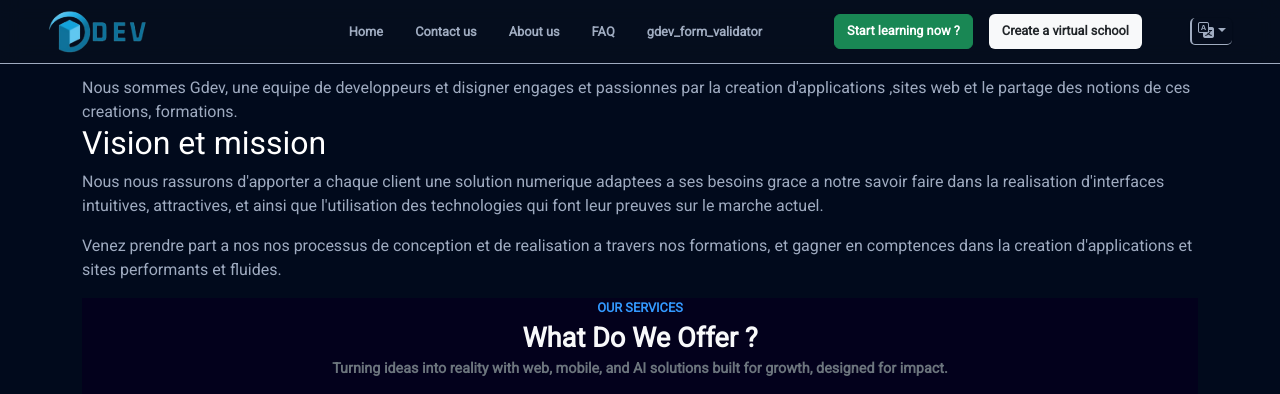
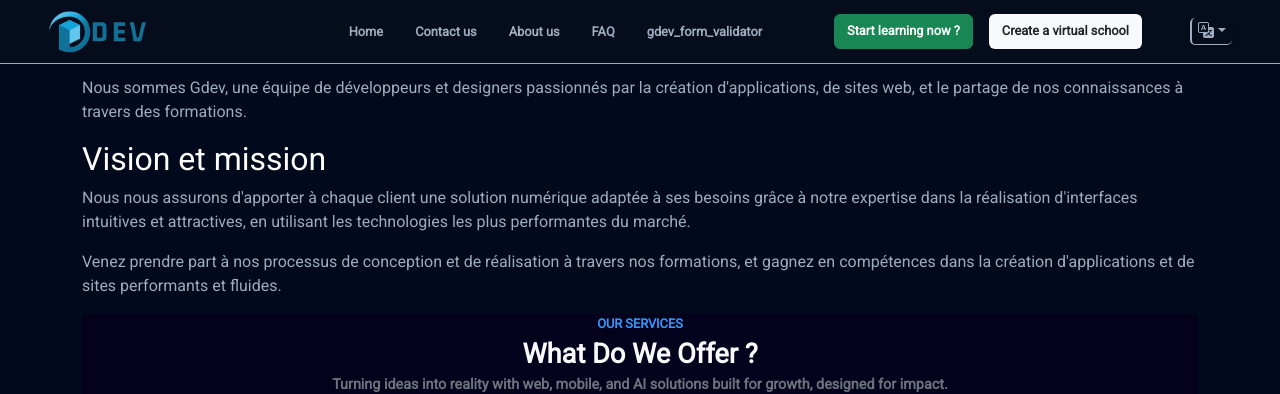
Before and after one commit to GlyphDev-com/gdev, a React (Vite) app: page /about-us in a window 1280 px wide. Shown: the top 394 px of the page. Built offline with nearby package versions, Linux system fonts and the light colour scheme.

Commit message:
language correction

```diff
--- a/src/pages/aboutUs/AboutUs.jsx
+++ b/src/pages/aboutUs/AboutUs.jsx
@@ -9,47 +9,55 @@ import Features from "../../components/Home/Features";
 
 export default function AboutUs() {
   return (
-    <div  style={{backgroundColor:"#010A1C", color: "#9FABC0"}}>
+    <div style={{ backgroundColor: "#010A1C", color: "#9FABC0" }}>
       <Header />
       <Space height="76px" backgroundColor="#010A1C" />
+
       <section className="container">
+        {/* Section introduction */}
         <section>
-          Nous sommes <span>Gdev</span>, une equipe de <span>developpeurs</span>  et <span>disigner</span> engages et
-          passionnes par la <span>creation d'applications ,sites web</span> et le partage des notions de ces creations, <span>formations</span>.
+          <p>
+            Nous sommes <span>Gdev</span>, une équipe de <span>développeurs</span> et <span>designers</span> passionnés par la
+            <span> création d'applications, de sites web</span>, et le partage de nos connaissances à travers des <span>formations</span>.
+          </p>
         </section>
+
+        {/* Vision et mission */}
         <section>
           <h2 className="text-white">Vision et mission</h2>
           <div>
             <p>
-              Nous nous rassurons d'apporter a chaque client une solution
-              numerique adaptees a ses besoins grace a notre savoir faire dans
-              la realisation d'interfaces intuitives, attractives, et ainsi que
-              l'utilisation des technologies qui font leur preuves sur le marche
-              actuel.
+              Nous nous assurons d'apporter à chaque client une solution numérique adaptée à ses besoins grâce à notre expertise dans
+              la réalisation d'interfaces intuitives et attractives, en utilisant les technologies les plus performantes du marché.
             </p>
           </div>
         </section>
+
+        {/* Invitation à rejoindre les formations */}
         <section>
           <p>
-          Venez prendre part a nos nos processus de conception et de realisation
-          a travers nos formations, et gagner en comptences dans la creation
-          d'applications et sites performants et fluides.
+            Venez prendre part à nos processus de conception et de réalisation à travers nos formations, et gagnez en compétences
+            dans la création d'applications et de sites performants et fluides.
           </p>
         </section>
+
+        {/* Services et fonctionnalités */}
         <section>
           <Services />
-          <Features/>
+          <Features />
           <p className="d-flex justify-content-center mb-5">
-
-          <button className="btn btn-success ">Contactez-Nous</button>
+            <button className="btn btn-success">Contactez-Nous</button>
           </p>
         </section>
+
+        {/* Réalisations */}
         <section>
-            <h2 className="d-flex justify-content-center mb-3 text-white">Realisations</h2>
-        <VirtualSchoolSection />
-        <GdevFormValidatorSection />
+          <h2 className="d-flex justify-content-center mb-3 text-white">Réalisations</h2>
+          <VirtualSchoolSection />
+          <GdevFormValidatorSection />
         </section>
       </section>
+
       <Footer />
     </div>
   );
```
